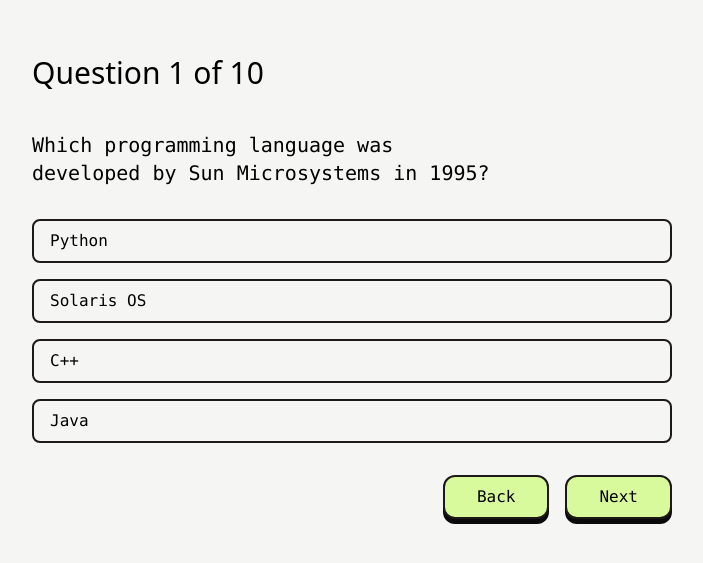
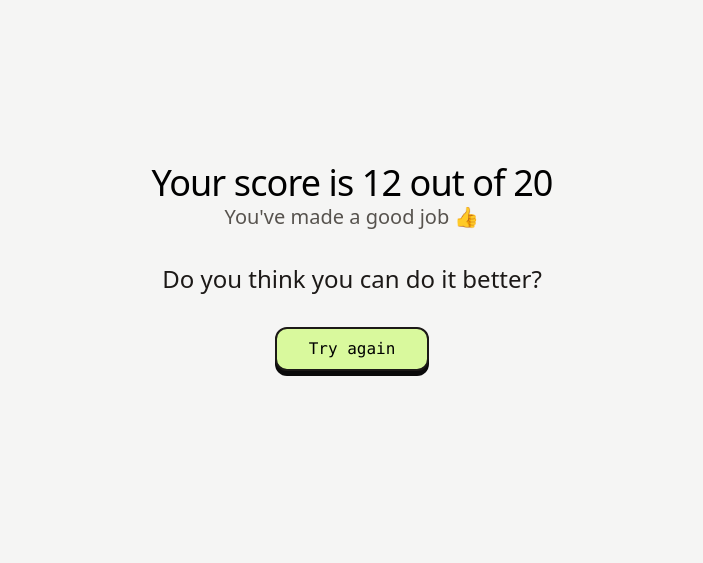
Before and after one commit to jsusm/trivia-app, a React (Vite) app: page / in a window 1280 px wide. Shown: the part 133-696 px from the top of the page, without its empty margins (288-991 px from the left). Built offline with nearby package versions, Linux system fonts and the light colour scheme; a web font is replaced by a local one.

Commit message:
feat: create results view

```diff
--- a/src/App.tsx
+++ b/src/App.tsx
@@ -1,24 +1,25 @@
 import './App.css'
 // import { StartScreen } from './views/startScreen'
-import { QuestionForm } from './views/question'
+// import { QuestionForm } from './views/question'
+import { Results } from './views/results'
 
-const question = {
-  "type": "multiple",
-  "difficulty": "medium",
-  "category": "Science: Computers",
-  "question": "Which programming language was developed by Sun Microsystems in 1995?",
-  "correct_answer": "Java",
-  "incorrect_answers": [
-    "Python",
-    "Solaris OS",
-    "C++"
-  ]
-}
+// const question = {
+//   "type": "multiple",
+//   "difficulty": "medium",
+//   "category": "Science: Computers",
+//   "question": "Which programming language was developed by Sun Microsystems in 1995?",
+//   "correct_answer": "Java",
+//   "incorrect_answers": [
+//     "Python",
+//     "Solaris OS",
+//     "C++"
+//   ]
+// }
 
 function App() {
   return (
     <main className="min-h-screen grid place-items-center bg-stone-100 px-6">
-      <QuestionForm question={question} />
+      <Results />
     </main>
   )
 }
--- /dev/null
+++ b/src/views/results.tsx
@@ -0,0 +1,16 @@
+export function Results() {
+  return (
+    <div className="max-w-screen-sm w-full">
+      <h2 className="font-hero text-4xl tracking-tight text-center">Your score is 12 out of 20</h2>
+      <div className="text-center">
+        <p className="font-hero text-xl text-stone-600">You've made a good job 👍</p>
+        <p className="font-hero text-2xl text-stone-900 pt-8">Do you think you can do it better?</p>
+      </div>
+      <div className="flex justify-center pt-8">
+        <button className="py-2 px-8 border-2 border-stone-900 bg-lime-200 rounded-xl brutal-shadow flex items-center font-mono">
+          Try again
+        </button>
+      </div>
+    </div>
+  )
+}
```
